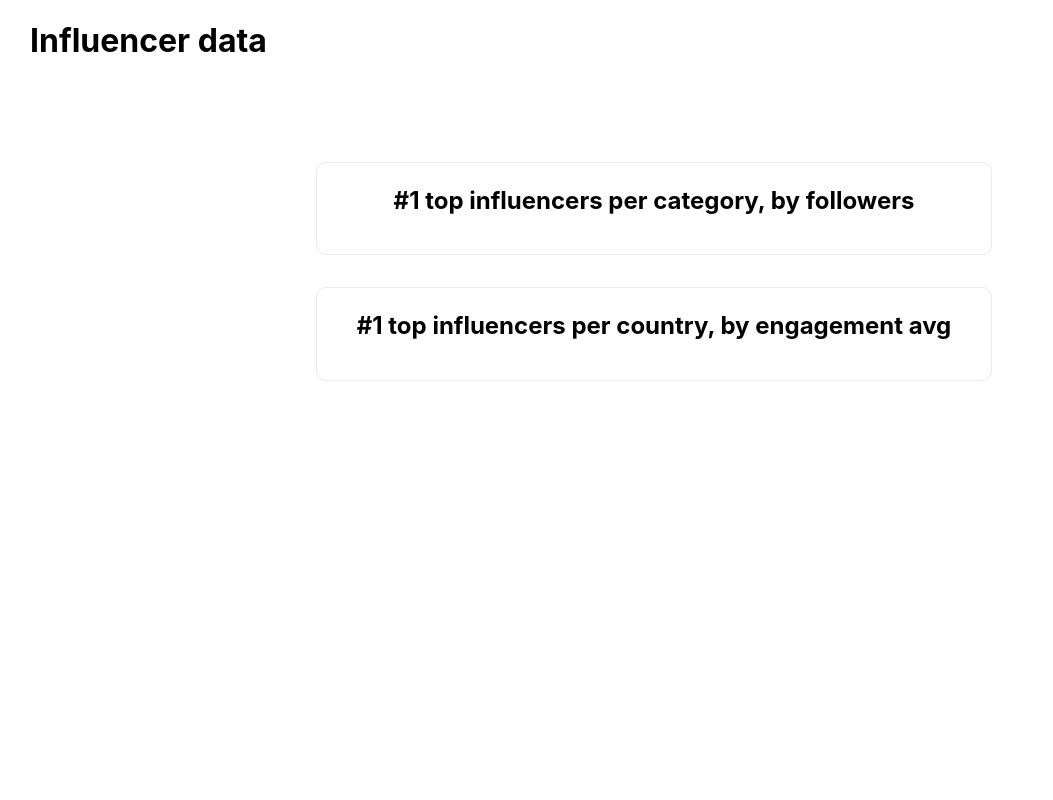
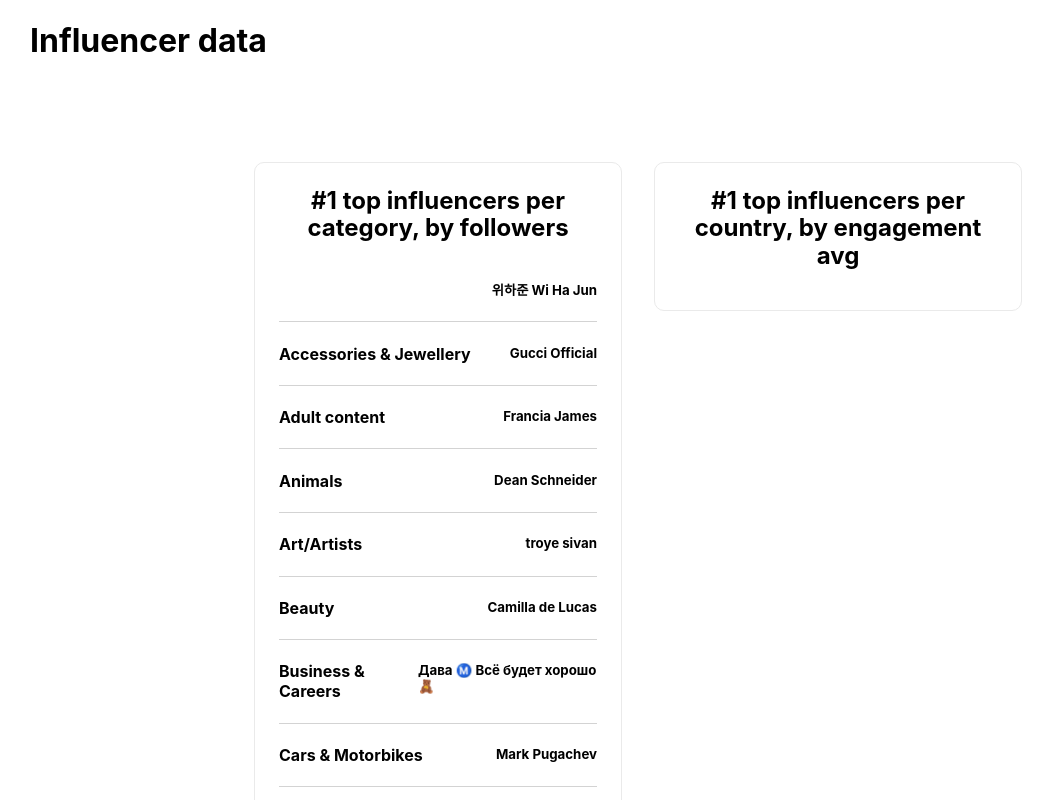
Before and after one commit to saniagarciadev/dev-site, a Next.js app: page / in a window 1280 px wide. Shown: the top 800 px of the page, without its empty margins (2-1055 px from the left). Built offline with nearby package versions, Linux system fonts and the light colour scheme.

Commit message:
display work-in-progress top by-category column

```diff
--- a/pages/index.tsx
+++ b/pages/index.tsx
@@ -12,8 +12,6 @@ const { data, error } = useSWR('/api/influencers', fetcher)
   if (error) return <div>Failed to load</div>
   if (!data) return <div>Loading...</div>
 
-  // console.log("TEST", data.data)
-
   type Influencer = {
     "Influencer insta name": string,
     "instagram name": string,
@@ -25,40 +23,42 @@ const { data, error } = useSWR('/api/influencers', fetcher)
     "Engagement avg\r\n": string
 }
 
-  const groupedByCategory = (arr: Array<Influencer>) => {
+  const groupByCategory = (arr: Array<Influencer>) => {
     let categoriesObj: Record<string, any> = {}
     for (let entry of arr) {
       const categoryName = entry["category_1"];
       const instagramName = entry["instagram name"]
       const followers = entry["Followers"]
-      const influencerObj = {
-        instagramName,
-        followers
-      }
+
       if (!categoriesObj.hasOwnProperty(categoryName)) {
         categoriesObj[categoryName] = {}
       }
       categoriesObj[categoryName] = {...categoriesObj[categoryName], [followers]: instagramName}
 
     }
-    const categoriesArray = Object.entries(categoriesObj)
+    const categoriesArray = Object.entries(categoriesObj).map((entry) => [entry[0], Object.entries(entry[1]).sort()])
     const alphabetical = categoriesArray.sort((a, b) => a[0].localeCompare(b[0]));
     // console.log("TEST alphabetical", alphabetical)
-
     return alphabetical
    }
 
-   const categoriesObj = groupedByCategory(data.data)
+   const categoriesObj = groupByCategory(data.data)
     // console.log("TEST categoriesObj", categoriesObj)
 
 
-  //  const topByCategory = (arr) => {
-  //   let categories = []
-  //   for (let entry of arr) {
-
+  //  const sortByFollowers = (arr:string[]) => {
+  //    let sorted = []
+  //    for (let category of arr) {
+  //     const byFollowers = category[1].sort((a, b) => a[0].localeCompare(b[0]));}
+  //     sorted.push([category[1], byFollowers])
+  //    }
+  //   return sorted
   //   }
 
-  //   }
+  const topByFollowers = (arr:string[]) => {
+    const sorted = arr.sort()
+    return sorted[0][1]
+   }
 
   return (
     <div className={styles.container}>
@@ -78,7 +78,12 @@ const { data, error } = useSWR('/api/influencers', fetcher)
       <h2 className={styles.title}>
           #1 top influencers per category, by followers
         </h2>
-        {}
+        {categoriesObj.map((category, i) => (
+          <div key={i} className={styles.entry}>
+            <h4>{category[0]}</h4>
+            <h5>{topByFollowers(category[1])}</h5>
+          </div>
+        ))}
 </div>
 <div className={styles.card}>
 <h2 className={styles.title}>
--- a/styles/Home.module.css
+++ b/styles/Home.module.css
@@ -66,14 +66,15 @@
 
 .grid {
   display: flex;
-  flex-direction: column;
-  align-items: center;
+  flex-direction: row;
+  align-items: flex-start;
   justify-content: center;
   flex-wrap: wrap;
   max-width: 800px;
 }
 
 .card {
+  flex: 1;
   width: 100%;
   margin: 1rem;
   padding: 1.5rem;
@@ -108,6 +109,12 @@
   margin-left: 0.5rem;
 }
 
+.entry {
+  display: flex;
+  justify-content: space-between;
+  border-block-end: 1px solid lightgrey;
+}
+
 @media (max-width: 600px) {
   .grid {
     width: 100%;
```
